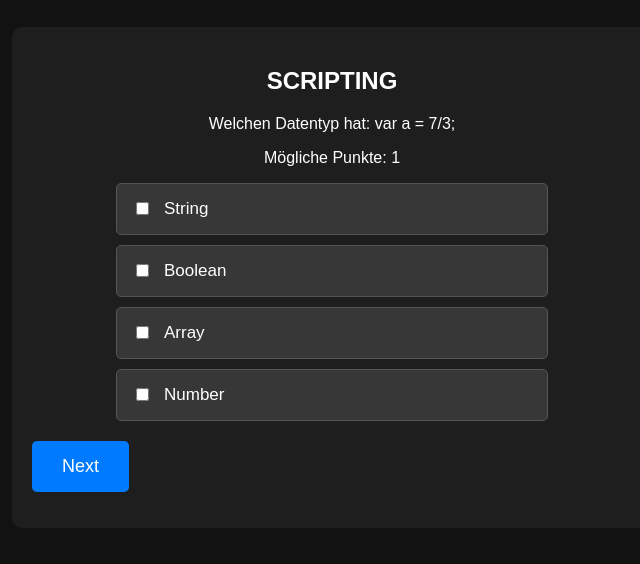
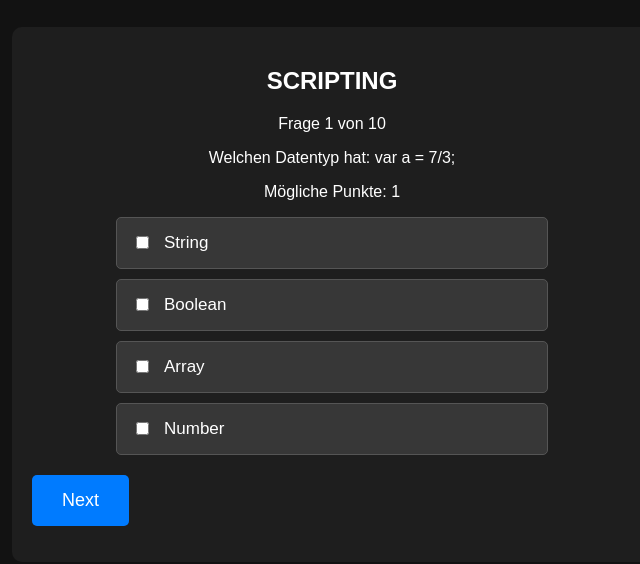
Before and after one commit to Bart1109/ITADM, a plain HTML site: page index.html in a window 1280 px wide. Both pictures are taken after a click on the button "Scripting Quiz". Shown: the part 90-654 px from the top of the page, without its empty margins (308-948 px from the left). Drawn offline with Linux system fonts and the light colour scheme.

Commit message:
v0.1
4 Fragen + Frage x von y

```diff
--- a/index.html
+++ b/index.html
@@ -92,7 +92,9 @@
 
   <div id="quiz-container">
     <h2 id="quiz-title"></h2>
+    <p id="questionCounter"></p> <!-- Zeigt 'Frage X von Y' an -->
 <p id="question"></p>
+
     <!-- Anzeige der möglichen Punkte pro Frage (z. B. Anzahl korrekter Antworten) -->
     <p id="possiblePoints"></p>
     <div id="options" class="options"></div>
@@ -123,7 +125,7 @@
             let questions = quizData[category];
 
             // Falls eine Kategorie weniger als 3 Fragen hat, alle nehmen
-            let chosenQuestions = shuffleArray(questions).slice(0, 3);
+            let chosenQuestions = shuffleArray(questions).slice(0, 4);
             selectedQuestions = selectedQuestions.concat(chosenQuestions);
         }
 
@@ -150,9 +152,6 @@ function shuffleArray(array) {
 
 function loadQuestion() {
     if (currentQuestionIndex >= currentQuiz.length) {
-        // Errechne die Gesamtzahl möglicher Punkte
-        // Bei diesem Scoring: Jeder ausgewählte falsche Wert wird negativ gewertet,
-        // daher zeigen wir hier nur den Endscore an.
         document.getElementById("quiz-container").innerHTML = `
             <h2>Quiz beendet!</h2>
             <p>Gesamtscore: ${totalScore}</p>
@@ -162,10 +161,13 @@ function shuffleArray(array) {
     }
 
     const q = currentQuiz[currentQuestionIndex];
+
+    // ✨ NEU: Frage-Nummerierung anzeigen
+    document.getElementById("questionCounter").textContent =
+        `Frage ${currentQuestionIndex + 1} von ${currentQuiz.length}`;
+
     document.getElementById("question").textContent = q.question;
 
-      // Ermitteln der möglichen Punkte pro Frage:
-      // Hier wird als mögliche Punkteanzahl die Anzahl der korrekten Antworten genommen.
     const possiblePoints = q.answer.length;
     document.getElementById("possiblePoints").textContent = "Mögliche Punkte: " + possiblePoints;
 
@@ -173,16 +175,16 @@ function shuffleArray(array) {
     optionsDiv.innerHTML = "";
     document.getElementById("next").style.display = "none";
 
-      // Optionen kopieren und mischen
-      let options = q.options.slice();
-      options = shuffleArray(options);
+    let options = shuffleArray(q.options.slice());
     options.forEach(option => {
         const label = document.createElement("label");
         label.innerHTML = `<input type="checkbox" name="option" value="${option}"> ${option}`;
         optionsDiv.appendChild(label);
     });
+
     document.getElementById("next").style.display = "block";
 }
+
 
     function nextQuestion() {
       const selectedOptions = Array.from(document.querySelectorAll("input[name='option']:checked"))
```
Lines whose indentation alone changed are shown as unchanged.
